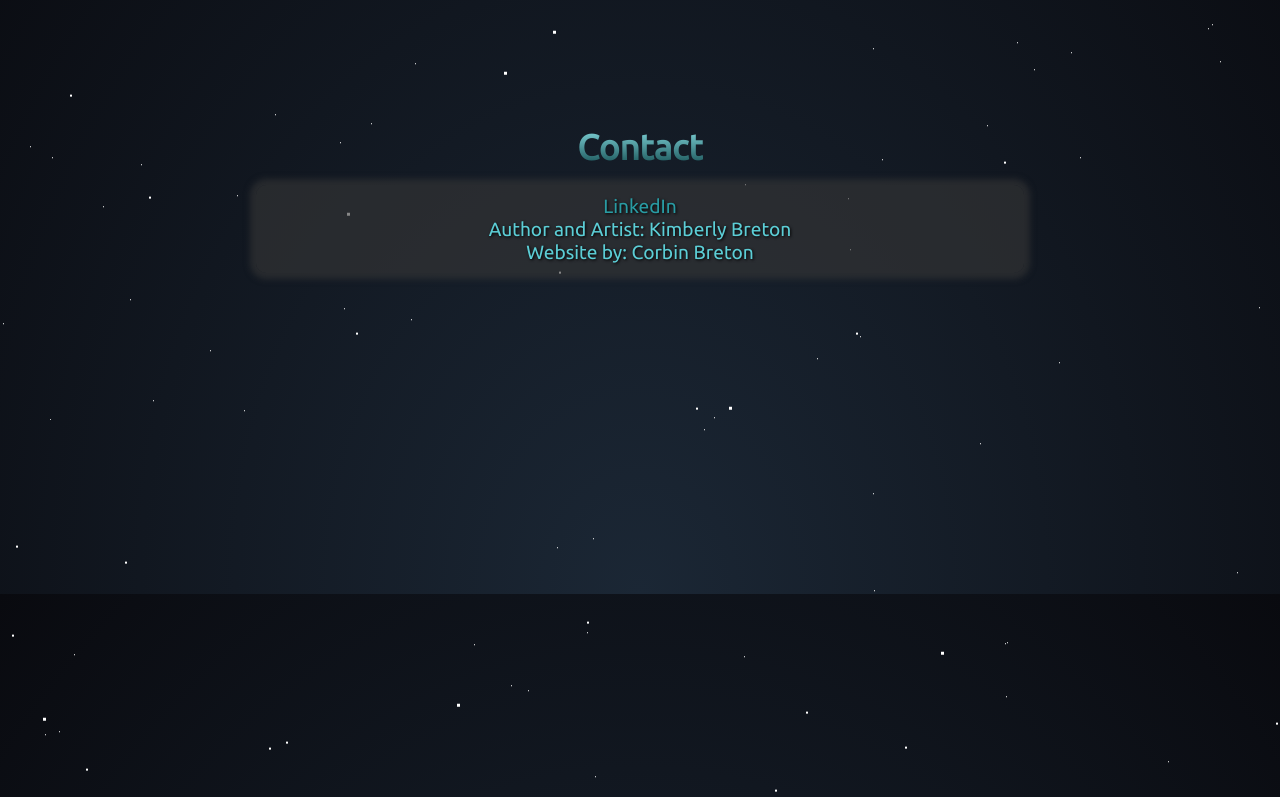
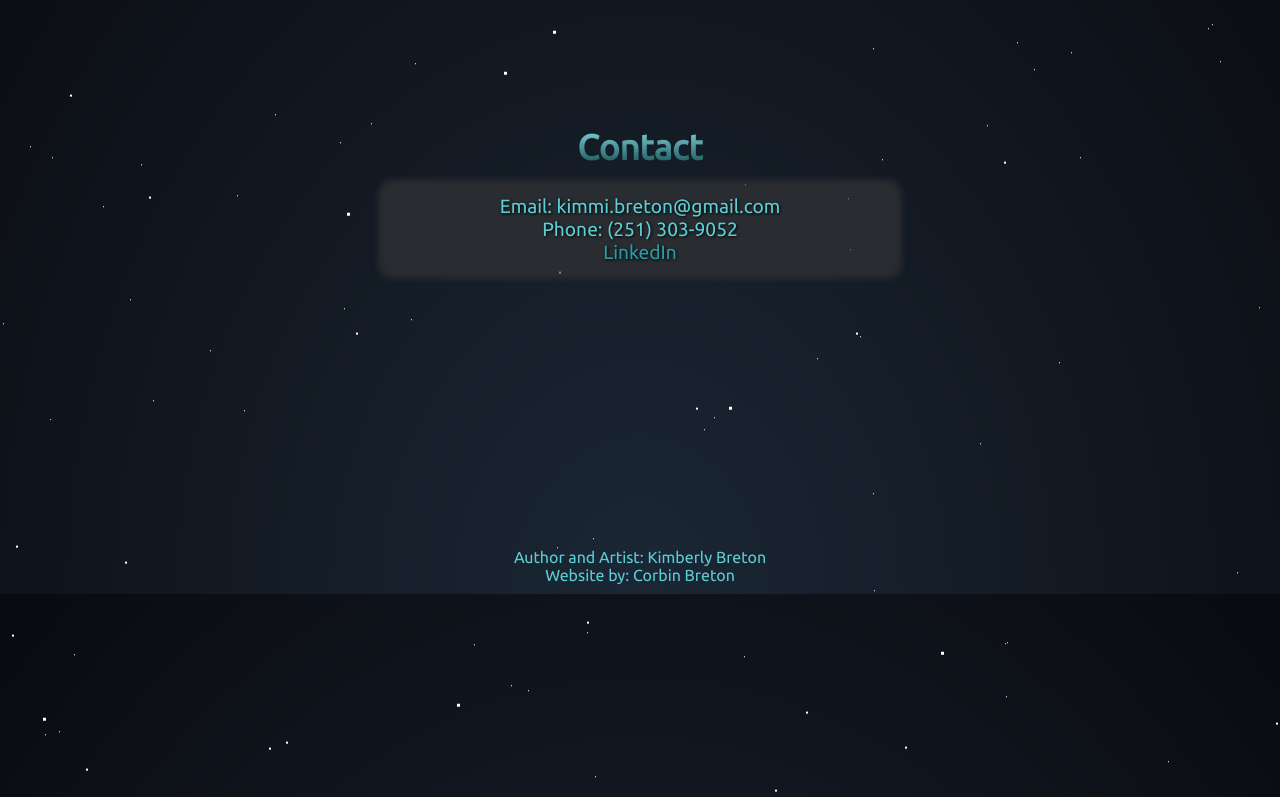
Before and after one commit to kimmidesigns/kimmidesigns.github.io, a website built with Parcel: page src/index.html in a window 1280 px wide. Shown: the part 2606-3403 px from the top of the page. Built offline with nearby package versions, Linux system fonts and the light colour scheme.

Commit message:
SASS/SCSS Update

```diff
--- a/src/index.html
+++ b/src/index.html
@@ -100,11 +100,17 @@
       <h1>
         <span>Contact</span>
       </h1>
+      <ul>
+        <li>Email: kimmi.breton@gmail.com</li>
+        <li>Phone: (251) 303-9052</li>
+        <li><a href="https://www.linkedin.com/in/kimmibreton">LinkedIn</a></li>
+      </ul>
+      <div id="credits">
         <ul>
-          <li><a href="https://www.linkedin.com/in/kimmibreton">LinkedIn</a></li>
           <li>Author and Artist: Kimberly Breton</li>
           <li>Website by: Corbin Breton</li>
         </ul>
+      </div>
     </div>
   </div>
 
--- a/src/scss/styles.scss
+++ b/src/scss/styles.scss
@@ -99,12 +99,13 @@ nav {
         }
     }
 
-    p, ul {
+    p, > ul {
         display: block;
         background-color: color(card);
         border-radius: 10px;
-        margin-left: 20%;
-        margin-right: 20%;
+        width: 40vw;
+        margin-left: auto;
+        margin-right: auto;
         padding: 0.5em;
         font-size: 1.2em;
         color: color(primary);
@@ -129,6 +130,21 @@ nav {
     margin-right: auto;
     width: 20%;
     height: auto;
+}
+
+#credits {
+    width: 100%;
+    display: table-cell;
+    position: absolute;
+    bottom: 0;
+    margin-left: auto;
+    margin-right: auto;
+    padding: 1em;
+    ul {
+        display: block;
+        list-style-type: none;
+        color: color(primary);
+    }
 }
 
 #gallery {
```
